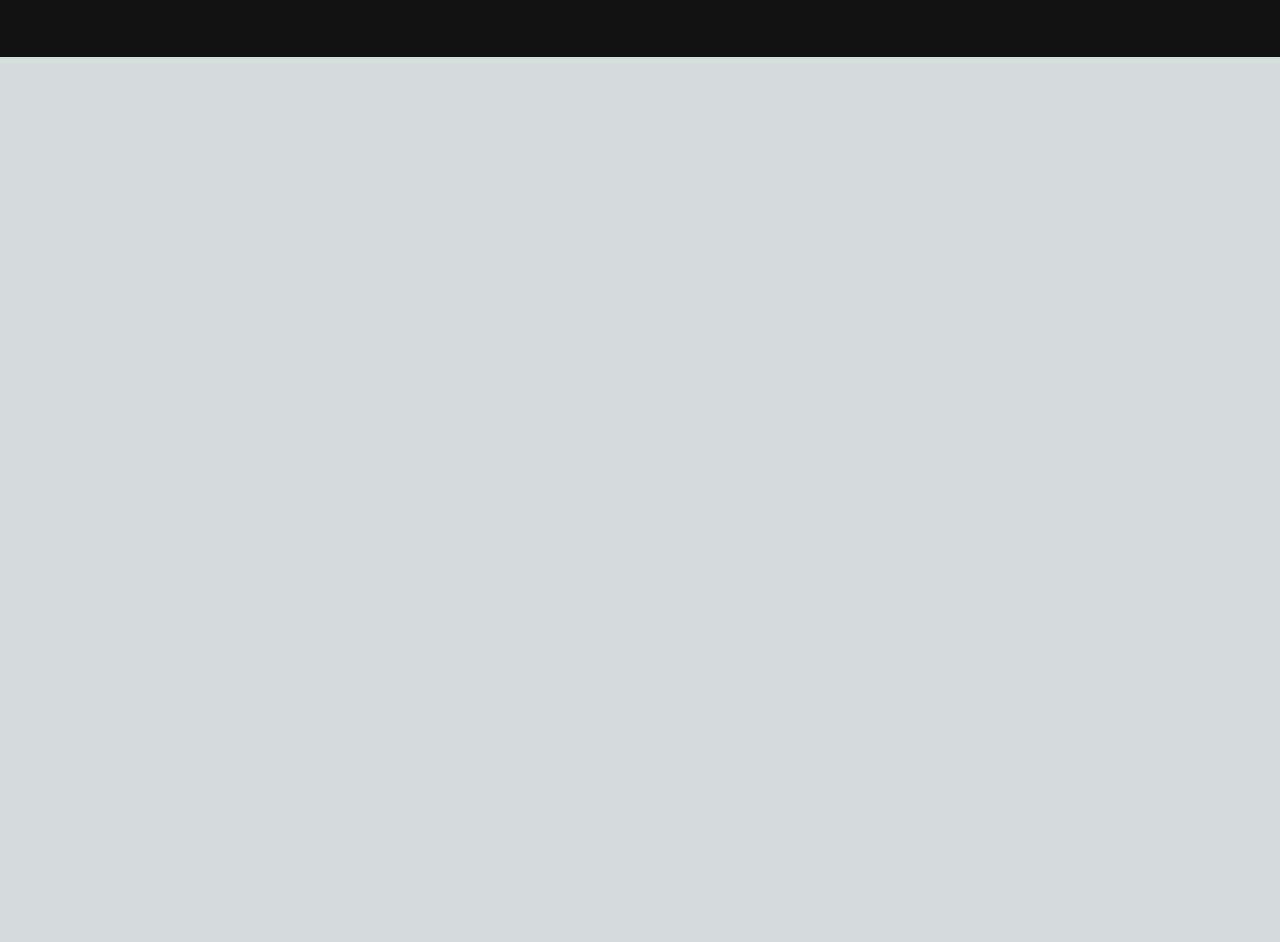
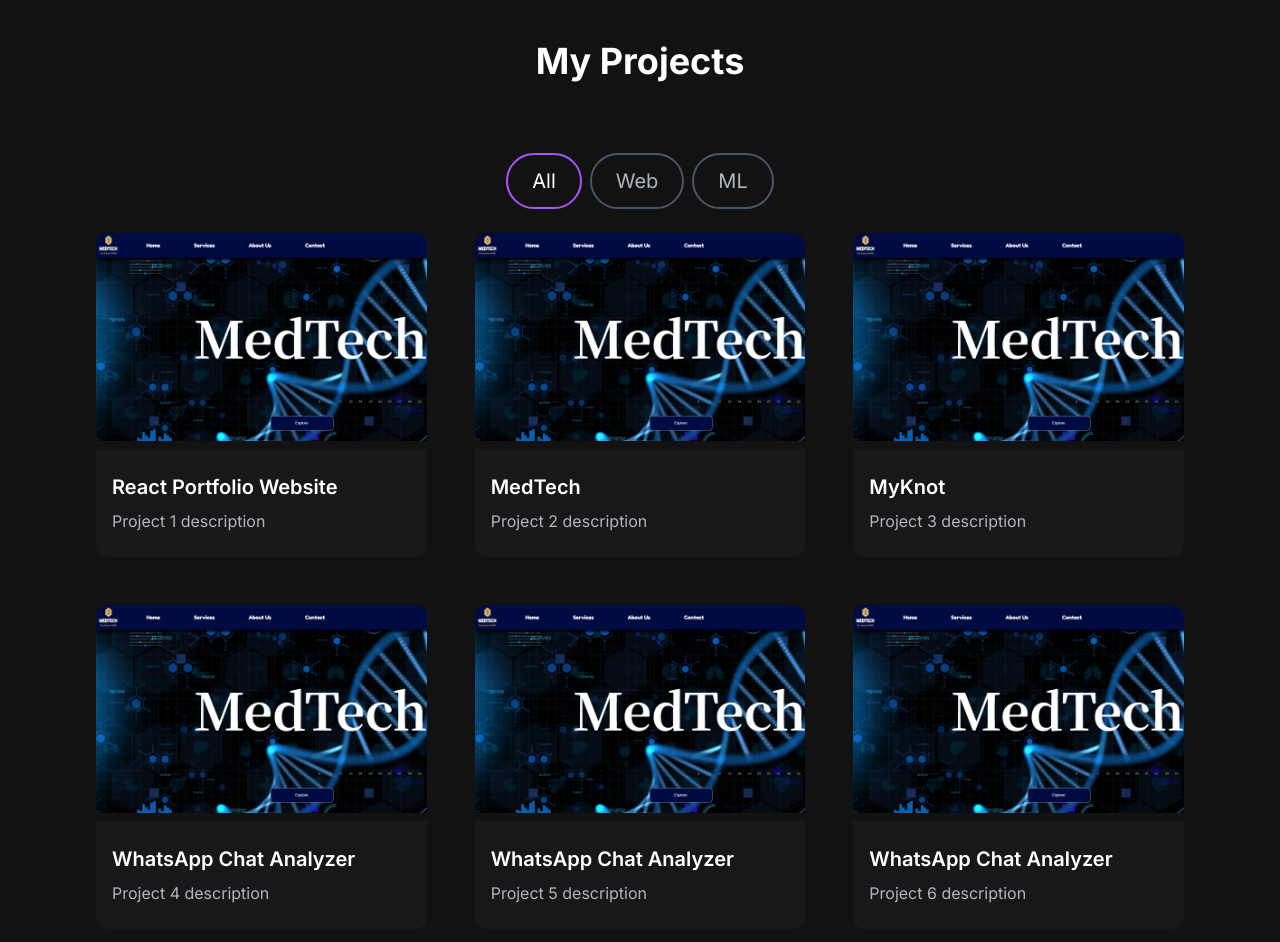
Before and after one commit to Jagtap01sumit/Portfolio-Jagtap__sumit, a Next.js app: page / in a window 1280 px wide. Shown: the part 1400-2342 px from the top of the page. Before the commit the page ends 1457 px from the top, so only its background shows below. Built offline with nearby package versions, Linux system fonts and the light colour scheme.

Commit message:
project section

```diff
--- a/src/app/page.js
+++ b/src/app/page.js
@@ -2,13 +2,15 @@
 import HeroSection from '@/components/HeroSection'
 import Navbar from "@/components/Navbar"
 import AboutSection from '@/components/AboutSection'
+import ProjectSection from '@/components/ProjectSection'
 export default function Home() {
   return (
     <main className="flex min-h-screen flex-col bg-[#121212] container mx-auto px-12 py-4">
         <Navbar/>
       <div className='container mt-24 mx-auto px-12 py-4'>
       <HeroSection className="h-full"/>
-      <AboutSection/></div>
+      <AboutSection/>
+      <ProjectSection/></div>
     </main>
   )
 }
--- a/src/components/HeroSection.jsx
+++ b/src/components/HeroSection.jsx
@@ -54,7 +54,7 @@
         <div className="col-span-5 place-self-center mt-4 lg:mt-0">
           <div className="rounded-full bg-[#181818] w-[250px] h-[250px]  lg:w-[400px] lg:h-[400px] lg- relative">
             <Image
-              src="/images/hero-image.png"
+              src="/images/he.png"
               alt="hero image"
               className="absolute transform -translate-x-1/2 -translate-y-1/2 top-1/2 left-1/2"
               width={300}
--- /dev/null
+++ b/src/components/ProjectCard.jsx
@@ -0,0 +1,32 @@
+import React from "react";
+import { CodeBracketIcon, EyeIcon } from "@heroicons/react/24/outline";
+import Link from "next/link";
+export default function ProjectCard({ imgUrl, title, description,gitUrl, preViewUrl}) {
+  return (
+    <div>
+      <div
+        className="h-52  rounded-t-xl relative group"
+        style={{ background: `url(${imgUrl})`, backgroundSize: "cover" }}
+      >
+        <div className="overlay  items-center justify-center absolute top-0 left-0 w-full h-full bg-[#181818] bg-opacity-0 hidden group-hover:flex group-hover:bg-opacity-80 transition-all duration-500   ">
+          <Link
+            href={gitUrl}
+            className="h-14 w-14 border-2 mr-2 relative rounded-full border-[#ADB7BE] hover:border-white"
+          >
+            <CodeBracketIcon className="h-10 w-10 text-[#ADB7BE]  absolute top-1/2 left-1/2 trasnform -translate-x-1/2 -translate-y-1/2 cursor-pointer hover:white" />
+          </Link>
+          <Link
+            href={preViewUrl}
+            className="h-14 w-14 border-2 relative rounded-full border-[#ADB7BE] hover:border-white"
+          >
+            <EyeIcon className="h-10 w-10 text-[#ADB7BE]  absolute top-1/2 left-1/2 trasnform -translate-x-1/2 -translate-y-1/2 cursor-pointer hover:white" />
+          </Link>
+        </div>
+      </div>
+      <div className="text-white rounded-b-xl bg-[#181818] mt-2 py-6 px-4">
+        <h5 className="text-xl font-xl font-semibold mb-2">{title}</h5>
+        <p className="text-[#ADB7BE] ">{description}</p>
+      </div>
+    </div>
+  );
+}
--- /dev/null
+++ b/src/components/ProjectSection.jsx
@@ -0,0 +1,109 @@
+"use client";
+import React, { useState } from "react";
+import ProjectCard from "@/components/ProjectCard";
+import ProjectTag from "./ProjectTag";
+
+export default function ProjectSection() {
+  const [tag, setTag] = useState("All");
+  const handleTagChange = (newTag) => {
+    setTag(newTag);
+  };
+
+  const projectData = [
+    {
+      id: 1,
+      title: "React Portfolio Website",
+      description: "Project 1 description",
+      image: "/images/project-2.png",
+      tag: ["All", "Web"],
+      gitUrl: "/",
+      preViewUrl: "/",
+    },
+    {
+      id: 2,
+      title: "MedTech",
+      description: "Project 2 description",
+      image: "/images/project-2.png",
+      tag: ["All", "Web"],
+      gitUrl: "/",
+      preViewUrl: "/",
+    },
+    {
+      id: 3,
+      title: "MyKnot",
+      description: "Project 3 description",
+      image: "/images/project-2.png",
+      tag: ["All", "Web"],
+      gitUrl: "/",
+      preViewUrl: "/",
+    },
+    {
+      id: 4,
+      title: "WhatsApp Chat Analyzer",
+      description: "Project 4 description",
+      image: "/images/project-2.png",
+      tag: ["All", "ML"],
+      gitUrl: "/",
+      preViewUrl: "/",
+    },
+    {
+      id: 5,
+      title: "WhatsApp Chat Analyzer",
+      description: "Project 5 description",
+      image: "/images/project-2.png",
+      tag: ["All", "ML"],
+      gitUrl: "/",
+      preViewUrl: "/",
+    },
+    {
+      id: 6,
+      title: "WhatsApp Chat Analyzer",
+      description: "Project 6 description",
+      image: "/images/project-2.png",
+      tag: ["All", "ML"],
+      gitUrl: "/",
+      preViewUrl: "/",
+    },
+  ];
+const filterProjects=projectData.filter((project) => project.tag.includes(tag))
+
+  return (
+    <div>
+      <h2 className="text-center text-4xl font-bold text-white mt-4 mb-8 md:mb-12">
+        My Projects
+      </h2>
+
+      <div className="text-white flex flex-row justify-center items-center gap-2 py-6">
+        <ProjectTag
+          onClick={handleTagChange}
+          name="All"
+          isSelected={tag === "All"}
+        />
+        <ProjectTag
+          onClick={handleTagChange}
+          name="Web"
+          isSelected={tag === "Web"}
+        />
+
+        <ProjectTag
+          onClick={handleTagChange}
+          name="ML"
+          isSelected={tag === "ML"}
+        />
+      </div>
+      <div className="grid md:grid-cols-3 gap-8 md:gap-12">
+        {filterProjects.map((project) => (
+          <ProjectCard
+            key={project.id}
+            title={project.title}
+            description={project.description}
+            imgUrl={project.image}
+
+            gitUrl={project.gitUrl}
+            preViewUrl={project.preViewUrl}
+          />
+        ))}
+      </div>
+    </div>
+  );
+}
--- /dev/null
+++ b/src/components/ProjectTag.jsx
@@ -0,0 +1,12 @@
+import React from 'react'
+
+export default function ProjectTag({name,onClick,isSelected}) {
+    const buttonStyle=isSelected ?
+    "text-white border-purple-500 ":"text-[#ADB7BE] border-slate-600 hover:border-white "
+  return (
+   <button className={`${buttonStyle}rounded-full border-2 border-[#700cfc] px-6 py-3 text-xl cursor-pointer`}
+   onClick={()=>onClick(name)}>
+    {name}
+   </button>
+  )
+}
```
Also changed, not shown: public/images/he.png (added), public/images/project-2.png (added).
